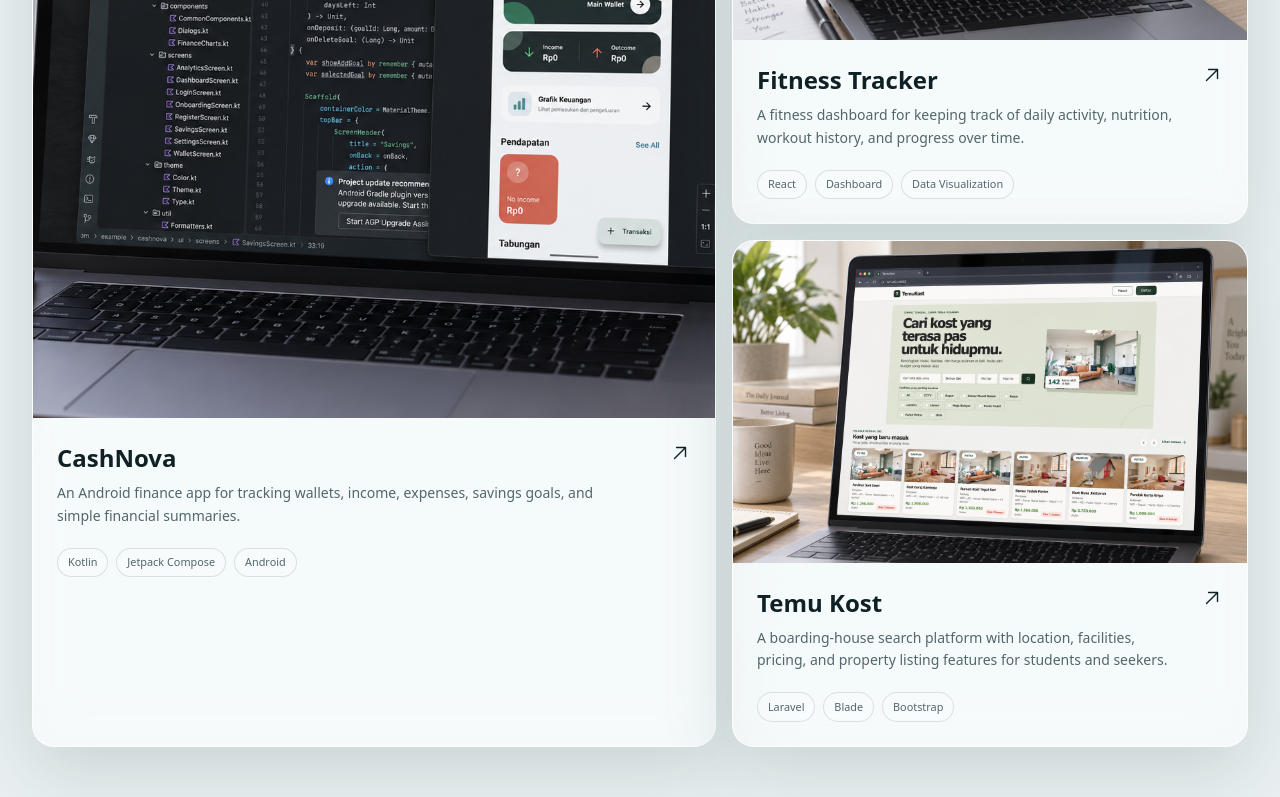
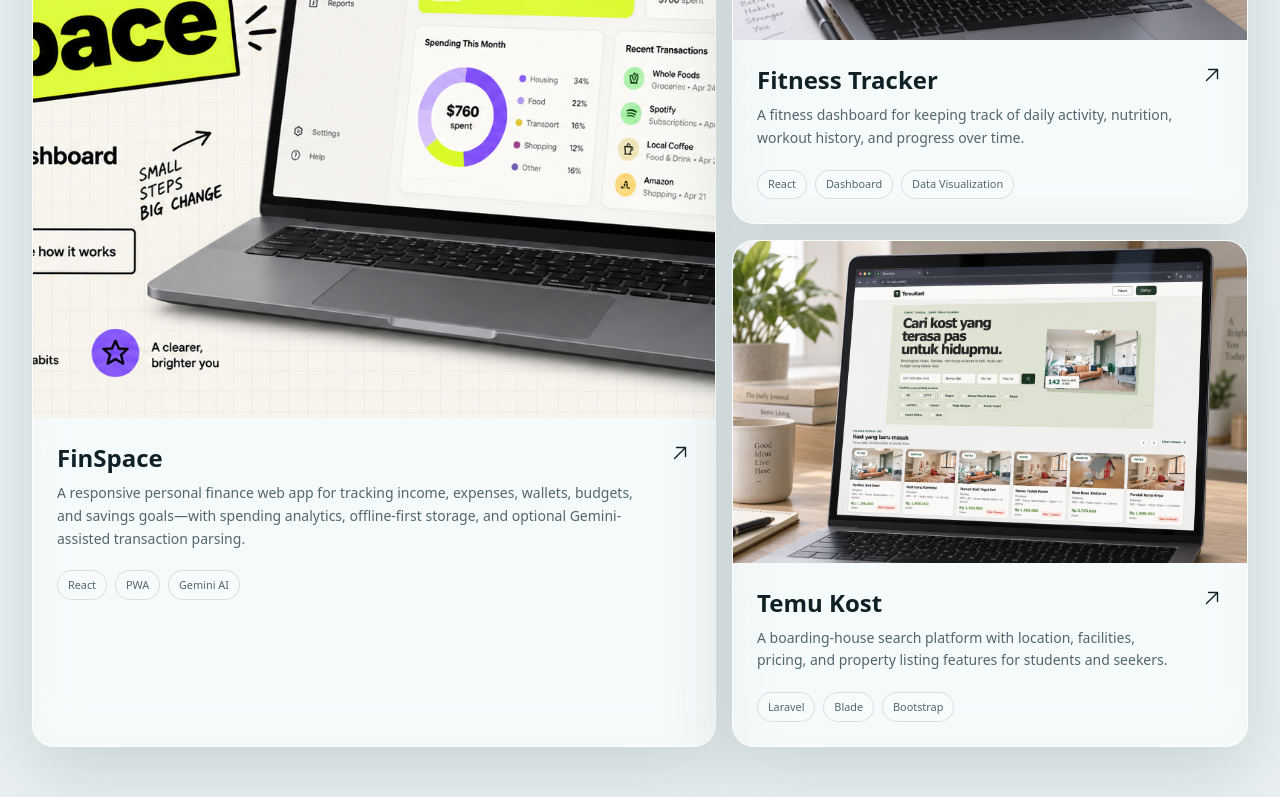
Before and after one commit to EgyPutra/portofolio-egy, a React (Vite) app: page / in a window 1280 px wide. Shown: the part 2161-2958 px from the top of the page. Built offline with nearby package versions, Linux system fonts and the light colour scheme.

Commit message:
Replace CashNova with FinSpace

```diff
--- a/src/content.ts
+++ b/src/content.ts
@@ -13,10 +13,10 @@ export const portfolio = {
   },
   projects: [
     {
-      title: "CashNova",
-      description: "An Android finance app for tracking wallets, income, expenses, savings goals, and simple financial summaries.",
-      tags: ["Kotlin", "Jetpack Compose", "Android"],
-      image: "/project-cashnova.png",
+      title: "FinSpace",
+      description: "A responsive personal finance web app for tracking income, expenses, wallets, budgets, and savings goals—with spending analytics, offline-first storage, and optional Gemini-assisted transaction parsing.",
+      tags: ["React", "PWA", "Gemini AI"],
+      image: "/project-finspace.png",
       href: "#",
     },
     {
```
Also changed, not shown: public/project-finspace.png (added).
